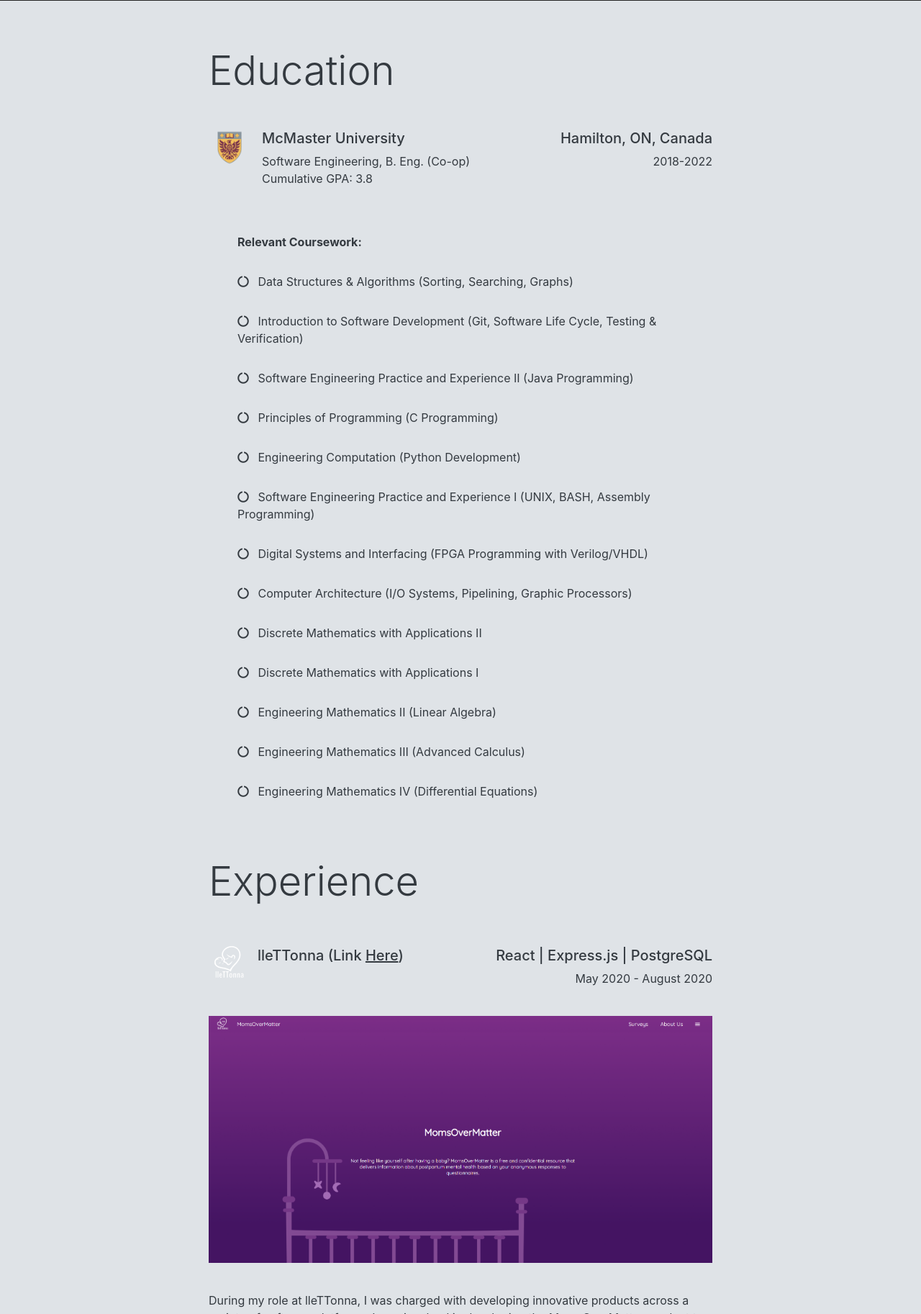
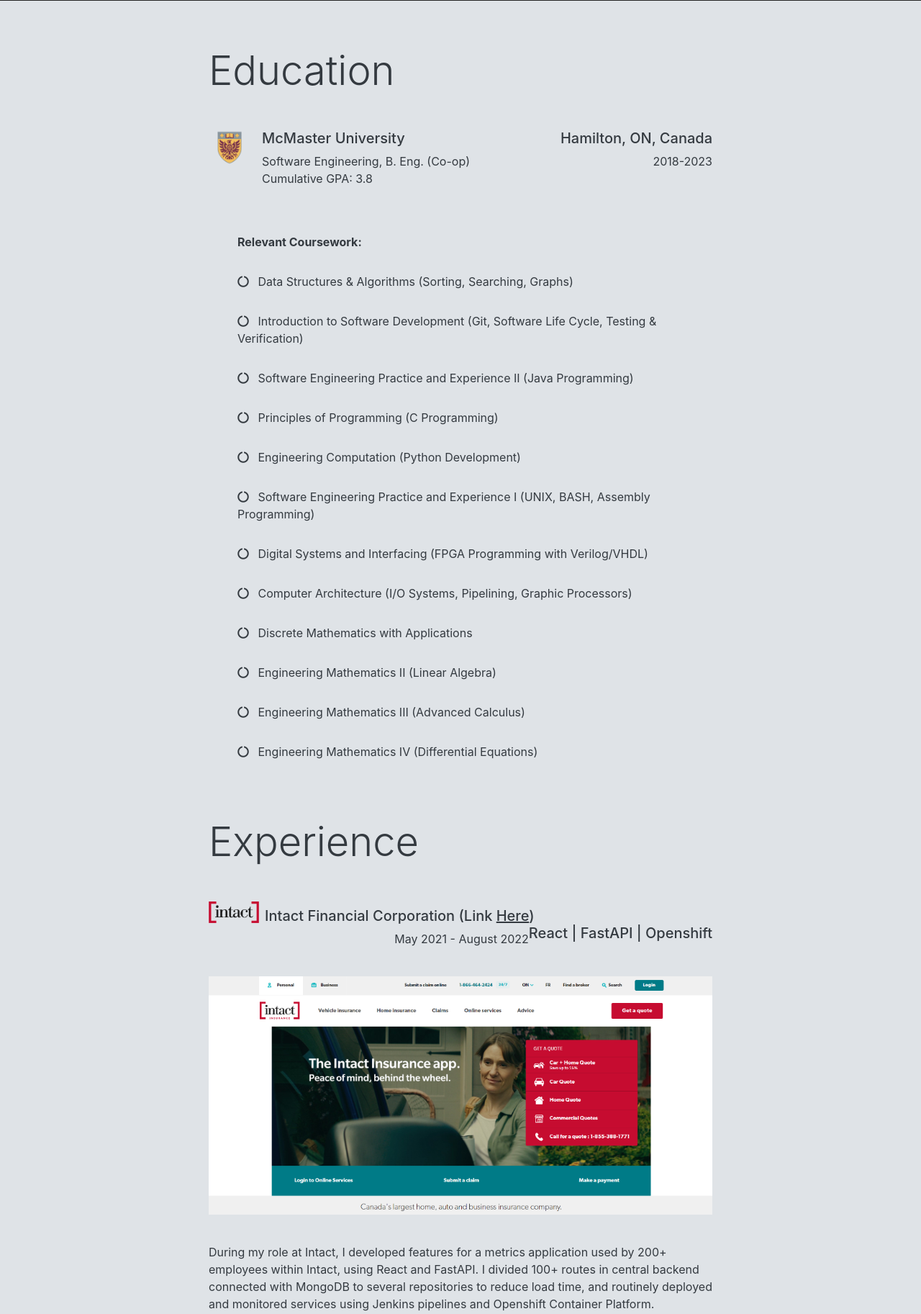
Before and after one commit to RupinderN/WebsitePortfolio, a PHP site: page / in a window 1280 px wide. Shown: the part 775-2600 px from the top of the page at 72% size. Run offline with PHP 8.4, Linux system fonts and the light colour scheme; some libraries are stand-ins or nearby versions.

Commit message:
updated portfolio experience and resume

```diff
--- a/index.html
+++ b/index.html
@@ -70,7 +70,7 @@
 		  <img src="images/romeo.JPG" alt="Rupinder Nagra" id="main-img" class="img-fluid">
 		  <br><br><br>
 		<span class="typewrite text-white display-5" data-period="2000"
-			data-type='["Incoming Front-End Developer Intern @ Intact", "Formerly Interned @ lleTTonna, Passionfruit", "Junior Software Engineering Student"]'>
+			data-type='["Seeking New Grad Software Developer Roles", "Formerly Interned @ Intact, lleTTonna, Passionfruit", "Senior Software Engineering Student"]'>
 			<span class="wrap"></span>
 		</span>
 		  <div class="linkedinANDgithub">
@@ -91,7 +91,7 @@
   			<img src="images/Logo.png" class="mr-3 ml-5 ml-md-0 small-icons" alt="...">
   				<div class="media-body">
     				<h5 class="mt-0">McMaster University <span class="float-right d-none d-md-inline">Hamilton, ON, Canada</span></h5>
-    					Software Engineering, B. Eng. (Co-op) <span class="float-right d-none d-md-inline">2018-2022</span>
+    					Software Engineering, B. Eng. (Co-op) <span class="float-right d-none d-md-inline">2018-2023</span>
     					<p>Cumulative GPA: 3.8</p>
   				</div>
 		</div>
@@ -104,8 +104,7 @@
 			<li><i class="fas fa-circle-notch mr-2"></i> Software Engineering Practice and Experience I (UNIX, BASH, Assembly Programming) </li>
 			<li><i class="fas fa-circle-notch mr-2"></i> Digital Systems and Interfacing (FPGA Programming with Verilog/VHDL) </li>
 			<li><i class="fas fa-circle-notch mr-2"></i> Computer Architecture (I/O Systems, Pipelining, Graphic Processors) </li>
-			<li><i class="fas fa-circle-notch mr-2"></i> Discrete Mathematics with Applications II </li>
-			<li><i class="fas fa-circle-notch mr-2"></i> Discrete Mathematics with Applications I </li>
+			<li><i class="fas fa-circle-notch mr-2"></i> Discrete Mathematics with Applications</li>
 			<li><i class="fas fa-circle-notch mr-2"></i> Engineering Mathematics II (Linear Algebra) </li>
 			<li><i class="fas fa-circle-notch mr-2"></i> Engineering Mathematics III (Advanced Calculus)</li>
 			<li><i class="fas fa-circle-notch mr-2"></i> Engineering Mathematics IV (Differential Equations)</li>
@@ -117,10 +116,33 @@
 
 <div id="experience" class="jumbotron jumbotron-fluid m-0 bg-grey p-0">
 
+	<!-- Intact -->
+
+	<div class="container2 text-dark">
+		<h1 class="display-4 mb-5 text-center text-md-left">Experience</h1>
+		<div class="media ml-5 ml-md-0">
+			<img id="intact" class="mr-2" src="images/intact.png">
+			<div class="media-body">
+				<h5 class="mt-2">Intact Financial Corporation (Link <a href='https://www.intact.ca/on/en/personal-insurance.html'
+						target=”_blank”><u>Here</u></a>)
+					<span class="float-right d-none d-md-inline">React | FastAPI | Openshift</span>
+				</h5>
+				<span class="float-left float-md-right">May 2021 - August 2022</span>
+			</div>
+		</div>
+		<center>
+			<img class="screenshot" class='my-5 text-center' src="images/intact-page.PNG">
+		</center>
+		<p class="mx-4 mx-md-0">
+			During my role at Intact, I developed features for a metrics application used by 200+ employees within Intact, using React and FastAPI.
+			I divided 100+ routes in central backend connected with MongoDB to several repositories to reduce load time,
+			and routinely deployed and monitored services using Jenkins pipelines and Openshift Container Platform.
+		</p>
+	</div>
+
 	<!-- lleTTonna -->
 
 	<div class="container2 text-dark">
-		<h1 class="display-4 mb-5 text-center text-md-left">Experience</h1>
 		<div class="media ml-5 ml-md-0">
 			<img class="mr-2" src="images/lleTTonna.png">
 			<div class="media-body">
--- a/style.css
+++ b/style.css
@@ -233,6 +233,10 @@ html, body {
   }
 }
 
+#intact {
+  width: 10%
+}
+
 #passionfruit {
   width: 10%
 }
```
Also changed, not shown: images/intact-page.PNG (added), images/intact.png (added), 1 other file.
